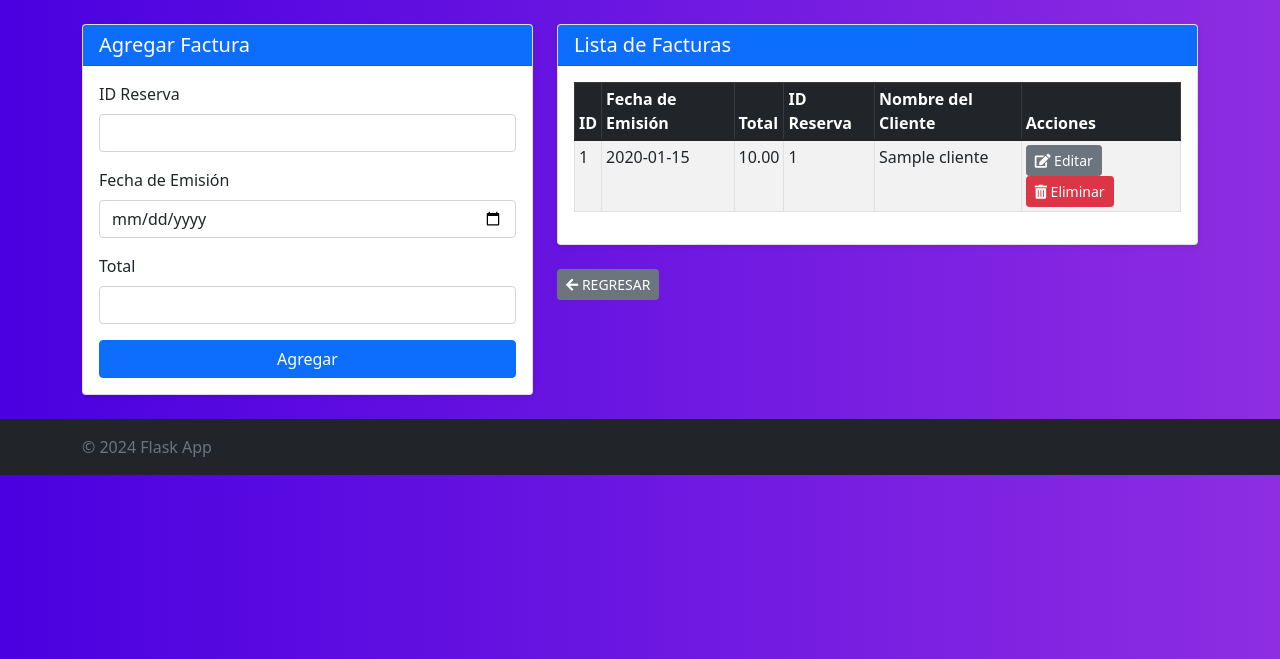
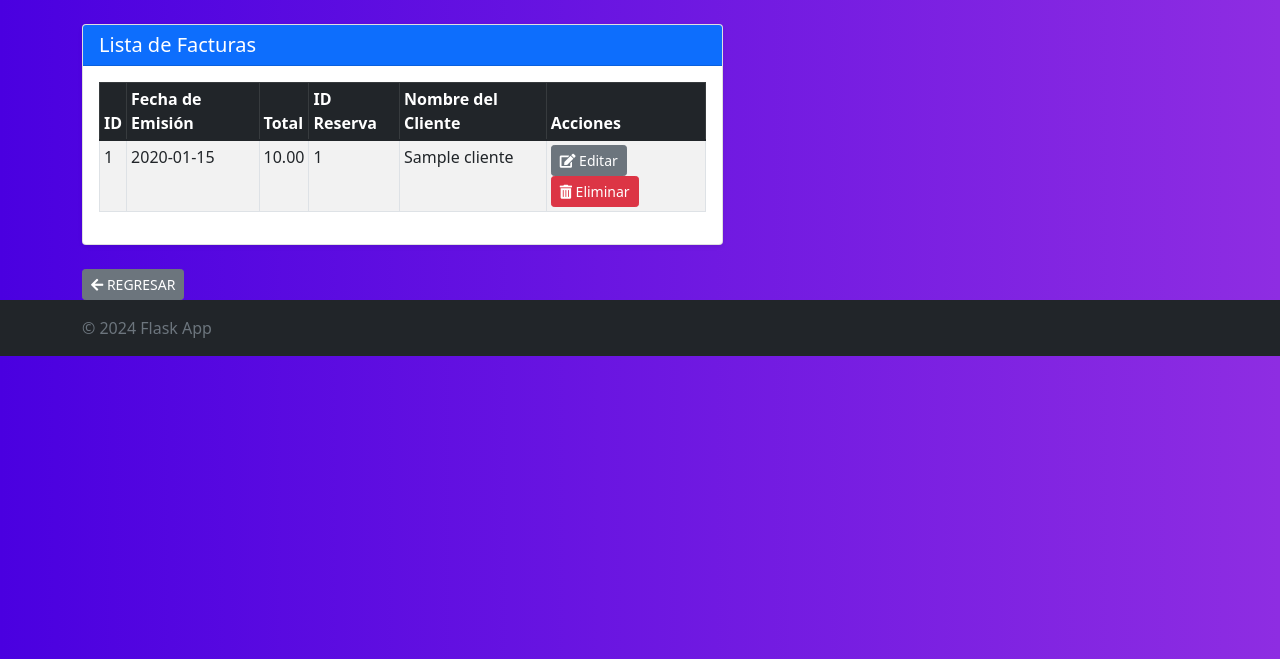
Before and after one commit to mcuzco/ProyectoMC, a Flask app: page /facturas in a window 1280 px wide. Shown: the part 56-715 px from the top of the page. Run offline with Flask 2, Linux system fonts and the light colour scheme; tables that the repository leaves empty hold one stand-in row (values such as "Sample post"); some libraries are stand-ins or nearby versions.

Commit message:
changes made

```diff
--- a/app/templates/facturas/facturas.html
+++ b/app/templates/facturas/facturas.html
@@ -1,30 +1,6 @@
 {% extends "layout.html" %}
 {% block body %}
 <div class="row">
-    <div class="col-md-5">
-        <div class="card mb-4 shadow-sm">
-            <div class="card-header bg-primary text-white">
-                <h5 class="card-title mb-0">Agregar Factura</h5>
-            </div>
-            <div class="card-body">
-                <form action="{{ url_for('add_factura') }}" method="post">
-                    <div class="mb-3">
-                        <label for="reserva_id" class="form-label">ID Reserva</label>
-                        <input type="text" class="form-control" id="reserva_id" name="reserva_id" required>
-                    </div>
-                    <div class="mb-3">
-                        <label for="fecha_emision" class="form-label">Fecha de Emisión</label>
-                        <input type="date" class="form-control" id="fecha_emision" name="fecha_emision" required>
-                    </div>
-                    <div class="mb-3">
-                        <label for="total" class="form-label">Total</label>
-                        <input type="number" class="form-control" id="total" name="total" required>
-                    </div>
-                    <button type="submit" class="btn btn-primary w-100">Agregar</button>
-                </form>
-            </div>
-        </div>
-    </div>
     <div class="col-md-7">
         <div class="card mb-4 shadow-sm">
             <div class="card-header bg-primary text-white">
--- a/app/templates/habitaciones/habitaciones.html
+++ b/app/templates/habitaciones/habitaciones.html
@@ -35,7 +35,7 @@
                             <option disabled>Sin sucursales registrados:/</option>
                           {% endif %}
                         </select>
-                      </div>
+                    </div>
                     <div class="mb-3">
                         <label for="estado" class="form-label">Estado</label>
                         <select class="form-control" id="estado" name="estado" required>
```
